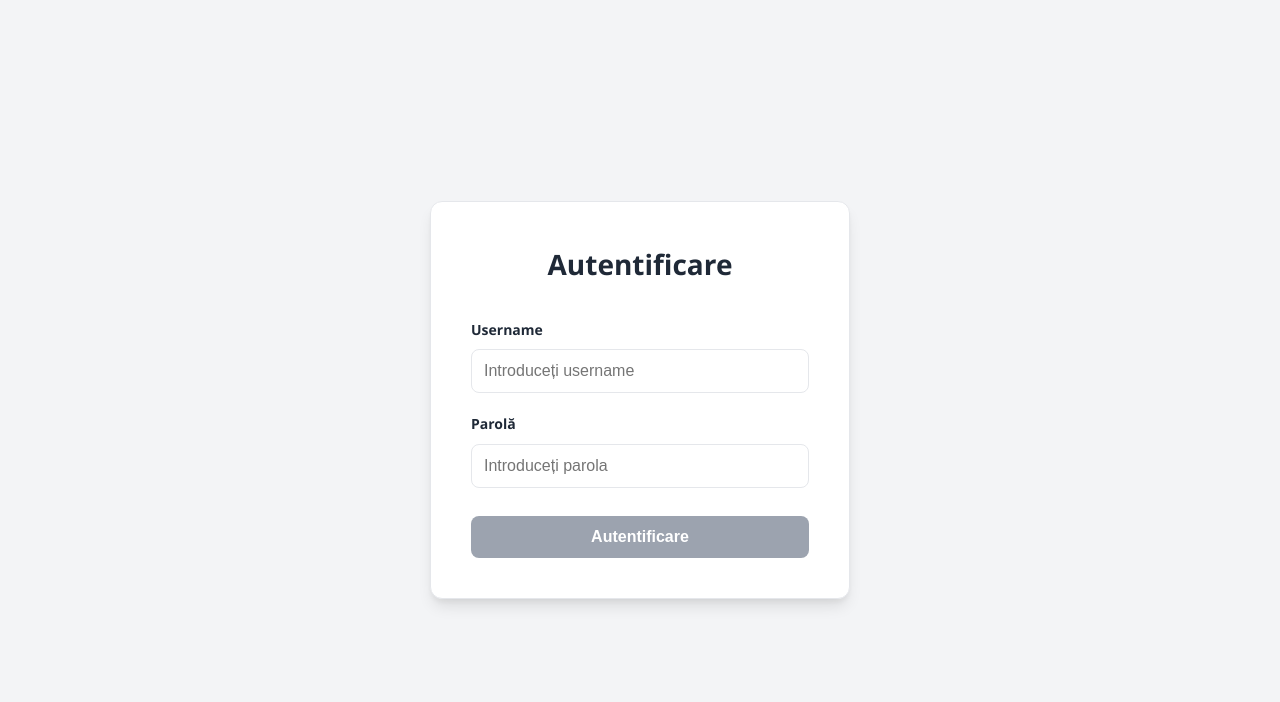
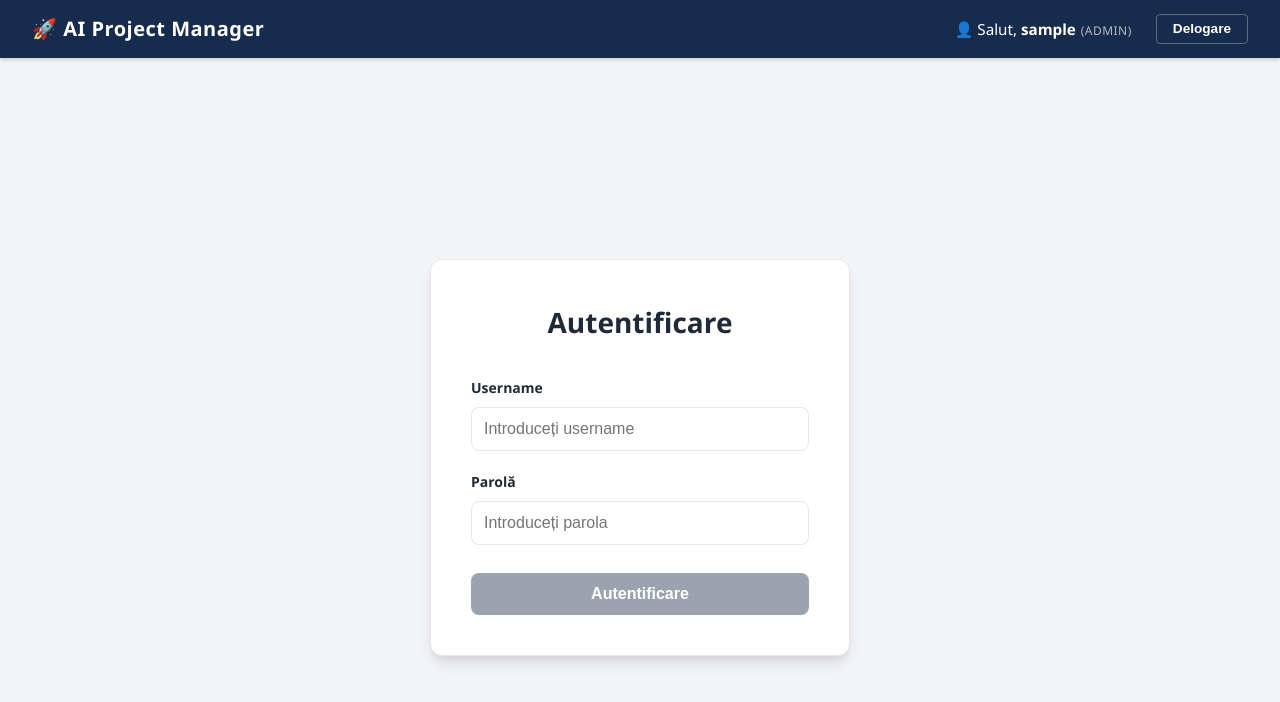
Before and after one commit to RazvanZbucea/ai-project-manager-fsega, an Angular app in the folder ai-project-manager-frontend/: page /login in a window 1280 px wide. Shown: the top 702 px of the page. Built offline with nearby package versions, Linux system fonts and the light colour scheme; sample sign-in values are in the browser's storage.

Commit message:
added logout

```diff
--- a/ai-project-manager-frontend/src/app/app.component.html
+++ b/ai-project-manager-frontend/src/app/app.component.html
@@ -1 +1,19 @@
-<router-outlet></router-outlet>
+@if (authService.currentUser()) {
+  <header class="main-navbar">
+    <div class="navbar-brand">
+      <span class="logo">🚀 AI Project Manager</span>
+    </div>
+
+    <div class="navbar-actions">
+      <div class="user-info">
+        👤 Salut, <strong>{{ authService.currentUser()?.username }}</strong>
+        <span class="user-role">({{ authService.currentUser()?.role }})</span>
+      </div>
+      <button class="btn btn--logout" (click)="authService.logout()">Delogare</button>
+    </div>
+  </header>
+}
+
+<main class="main-content">
+  <router-outlet></router-outlet>
+</main>
--- a/ai-project-manager-frontend/src/app/app.component.scss
+++ b/ai-project-manager-frontend/src/app/app.component.scss
@@ -0,0 +1,63 @@
+// --- BARA DE NAVIGARE PRINCIPALĂ ---
+.main-navbar {
+  display: flex;
+  justify-content: space-between;
+  align-items: center;
+  padding: 0.8rem 2rem;
+  background-color: #172b4d; // Culoare profesională, specifică Atlassian/Jira
+  color: #ffffff;
+  box-shadow: 0 2px 4px rgba(0, 0, 0, 0.15);
+  position: sticky;
+  top: 0;
+  z-index: 1000; // Pentru a sta mereu deasupra Kanban board-ului și a dialogurilor
+
+  .navbar-brand {
+    .logo {
+      font-size: 1.25rem;
+      font-weight: 600;
+      letter-spacing: 0.5px;
+    }
+  }
+
+  .navbar-actions {
+    display: flex;
+    align-items: center;
+    gap: 1.5rem;
+
+    .user-info {
+      font-size: 0.95rem;
+
+      .user-role {
+        font-size: 0.75rem;
+        color: #b3bac5; // Un gri deschis pentru a nu atrage prea mult atenția
+        margin-left: 0.3rem;
+        text-transform: uppercase;
+        letter-spacing: 0.5px;
+      }
+    }
+
+    .btn--logout {
+      background-color: transparent;
+      color: #ffffff;
+      border: 1px solid rgba(255, 255, 255, 0.3);
+      padding: 0.4rem 1rem;
+      border-radius: 4px;
+      font-size: 0.85rem;
+      font-weight: 600;
+      cursor: pointer;
+      transition: all 0.2s ease;
+
+      &:hover {
+        background-color: rgba(255, 255, 255, 0.1);
+        border-color: #ffffff;
+      }
+    }
+  }
+}
+
+// --- CONTAINERUL PENTRU RESTUL PAGINILOR ---
+.main-content {
+  // Aici router-outlet va injecta paginile (Login, Project List, Project Details)
+  // Nu adăugăm padding global aici, deoarece l-ai adăugat deja direct în layout-ul paginii Kanban
+  min-height: calc(100vh - 60px);
+}
--- a/ai-project-manager-frontend/src/app/app.component.ts
+++ b/ai-project-manager-frontend/src/app/app.component.ts
@@ -1,5 +1,6 @@
-import {Component, signal} from '@angular/core';
+import {Component, inject, signal} from '@angular/core';
 import {RouterOutlet} from '@angular/router';
+import {AuthService} from './core/services/auth.service';
 
 @Component({
   selector: 'app-root',
@@ -9,4 +10,5 @@ import {RouterOutlet} from '@angular/router';
 })
 export class AppComponent {
   protected readonly title = signal('ai-project-manager-frontend');
+  authService = inject(AuthService);
 }
--- a/ai-project-manager-frontend/src/app/core/services/auth.service.ts
+++ b/ai-project-manager-frontend/src/app/core/services/auth.service.ts
@@ -2,6 +2,7 @@ import {HttpClient} from '@angular/common/http';
 import {Injectable, signal} from '@angular/core';
 import {tap} from 'rxjs';
 import {AuthResponse} from '../../shared/models/auth-response';
+import {Router} from '@angular/router';
 
 @Injectable({
   providedIn: 'root'
@@ -10,7 +11,7 @@ export class AuthService {
   private readonly apiUrl: string = 'http://localhost:8089/api/auth/login';
   currentUser = signal<AuthResponse | null>(this.getUserFromStorage());
 
-  constructor(private http: HttpClient) {
+  constructor(private http: HttpClient, private router: Router) {
   }
 
   login(loginRequest: LoginRequest) {
@@ -36,4 +37,10 @@ export class AuthService {
     const user = localStorage.getItem('user');
     return user ? JSON.parse(user) : null;
   }
+
+  logout(): void {
+    localStorage.removeItem('user'); // Ștergem obiectul din memorie
+    this.currentUser.set(null);      // Resetăm semnalul reactiv
+    this.router.navigate(['/login']); // Trimitem user-ul la ușa din față
+  }
 }
```
Also changed, not shown: 2 other files (tests, documents, lock files or other folders).
